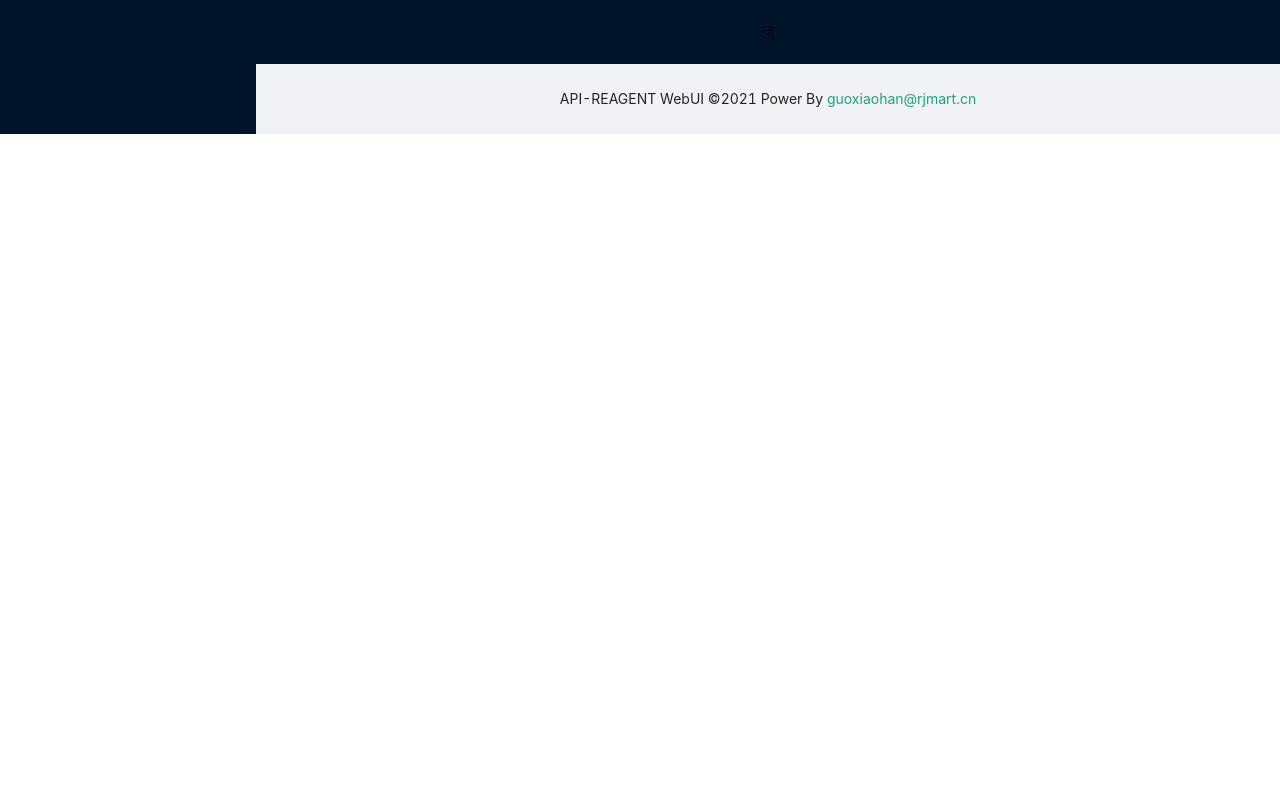
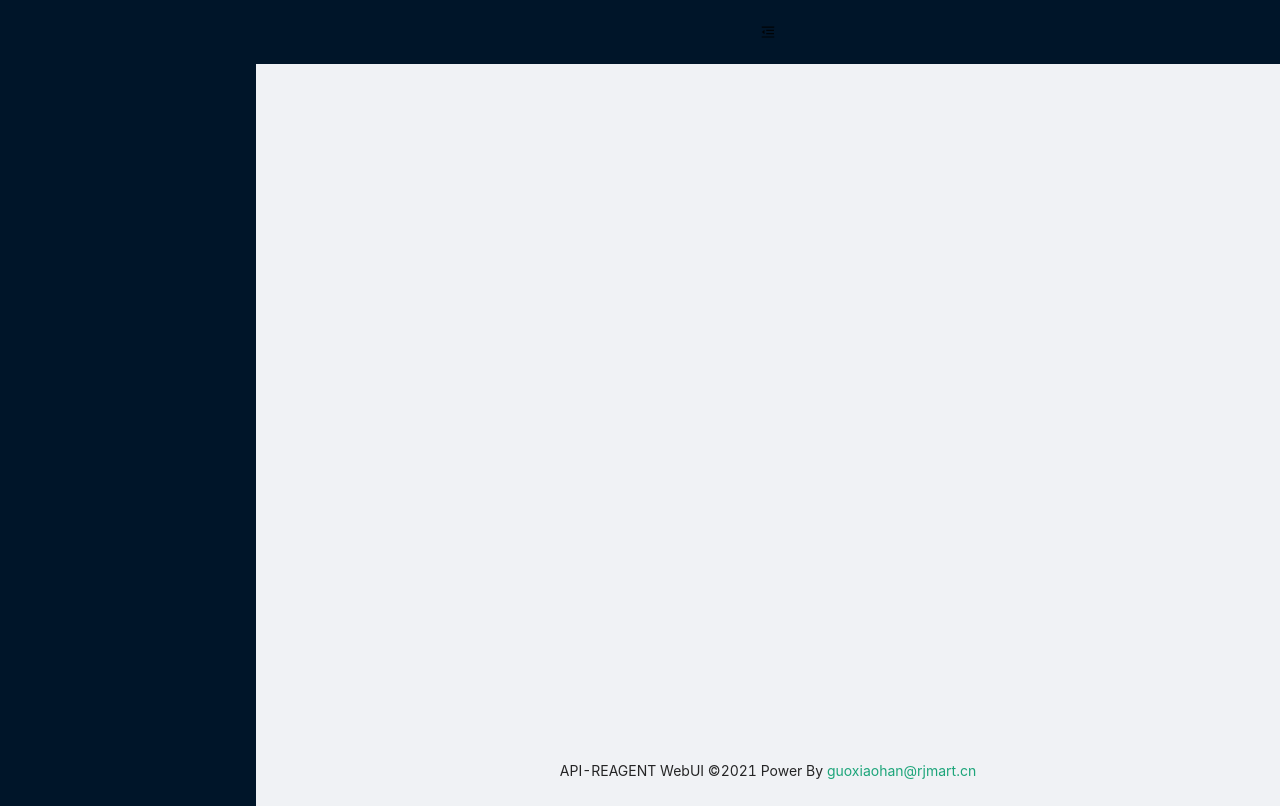
Before and after one commit to witchope/api-reagent, a React app: page /#/404 in a window 1280 px wide. Built offline with nearby package versions, Linux system fonts and the light colour scheme.

Commit message:
feat: set minHeight

```diff
--- a/src/components/layout/Header.tsx
+++ b/src/components/layout/Header.tsx
@@ -9,8 +9,7 @@ import classNames from 'classnames';
 const {Header} = Layout;
 const MenuItemGroup = Menu.ItemGroup;
 
-type HeaderProps = {
-};
+type HeaderProps = {};
 
 /**
  *
@@ -20,11 +19,13 @@ type HeaderProps = {
 const HeadBar: React.FC<HeaderProps> = props => {
 
   return (
-    <Header className={classNames('nav-bar')}>
-      <MenuFoldOutlined
-        className="menu-toggle"
-      />
-    </Header>
+    <div style={{minHeight: '12vh'}}>
+      <Header className={classNames('nav-bar')}>
+        <MenuFoldOutlined
+          className="menu-toggle"
+        />
+      </Header>
+    </div>
   );
 };
 
--- a/src/components/request/index.tsx
+++ b/src/components/request/index.tsx
@@ -3,6 +3,7 @@ import React, {memo} from 'react';
 const Request: React.FC = () => {
 
   return <div>this is request</div>
+
 }
 
 export default memo(Request);
--- a/src/routes/config.ts
+++ b/src/routes/config.ts
@@ -33,10 +33,10 @@ const menus: {
     menus: [
         // 菜单相关路由
         {
-            key: '/app/dashboard/index',
+            key: '/app/request',
             title: '首页',
             icon: DashboardOutlined,
-            component: 'Dashboard',
+            component: 'Request',
             login: false,
         },
         {
--- a/src/routes/index.tsx
+++ b/src/routes/index.tsx
@@ -63,12 +63,14 @@ const CRouter: React.FC<CRouterProps> = props => {
   };
 
   return (
+    <div style={{minHeight: "80vh"}}>
       <Router>
         <Switch>
           {Object.keys(routesConfig).map(key => createRoute(key))}
           <Route render={() => <Redirect to="/404"/>}/>
         </Switch>
       </Router>
+    </div>
   );
 };
 
```
Also changed, not shown: src/components/layout/FootBar.tsx (added, +23 -0 lines). Lines whose indentation alone changed are shown as unchanged.
